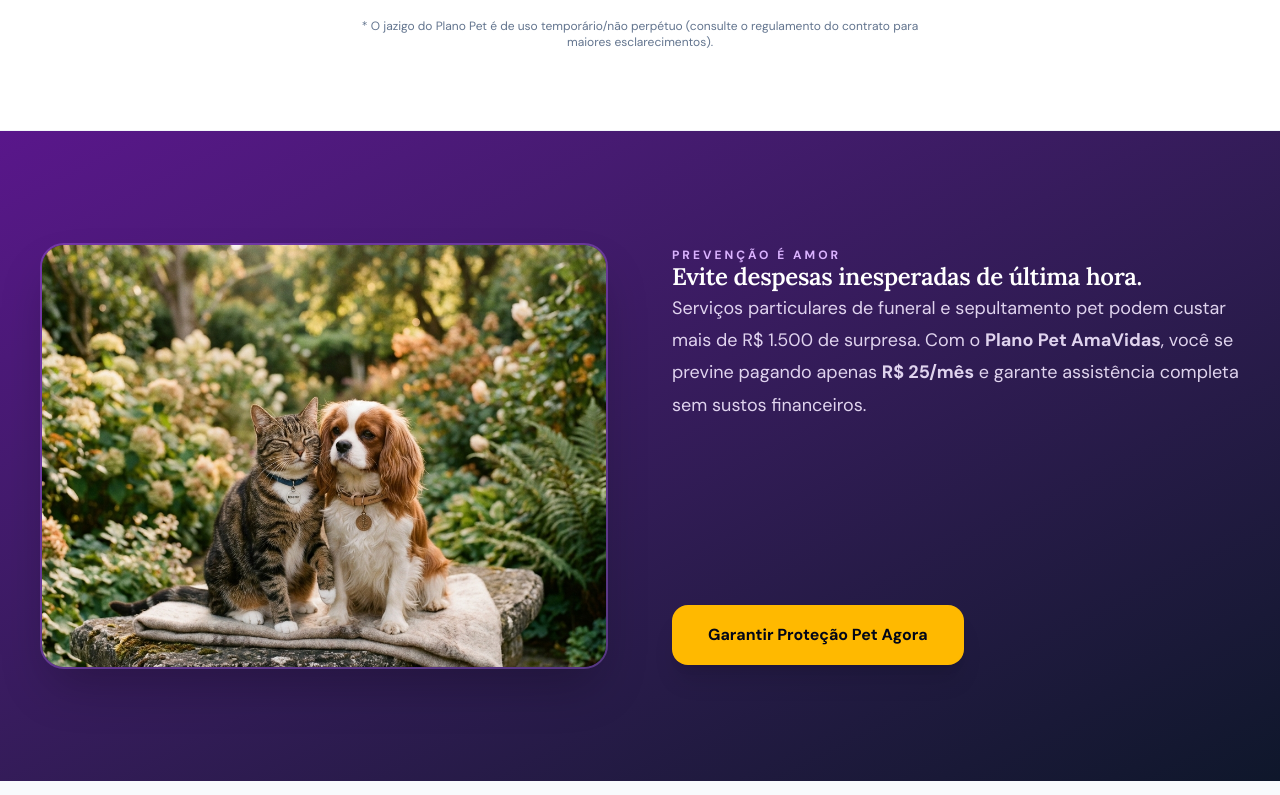
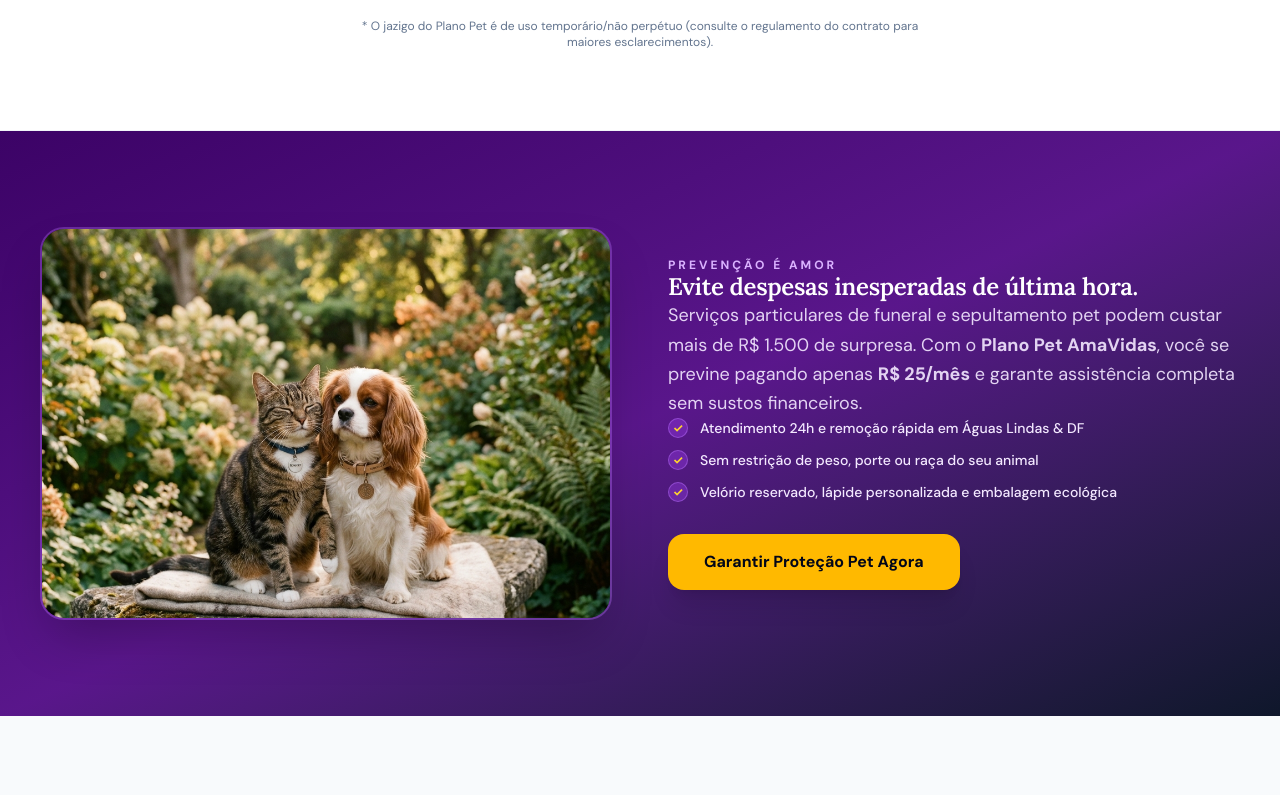
Before and after one commit to valdeir904-ui/amavidas, a Next.js app: page /plano-pet in a window 1280 px wide. Shown: the part 1440-2235 px from the top of the page. Built offline with nearby package versions, Linux system fonts and the light colour scheme; no server answers; the database is empty.

Commit message:
fix: resolver abismo roxo de espaco vazio na secao Prevencao e Amor integrando bullets de beneficios e proporcao de imagem

```diff
--- a/app/plano-pet/page.tsx
+++ b/app/plano-pet/page.tsx
@@ -280,12 +280,13 @@ function PetPageContent() {
         </section>
 
         {/* ── DESTAQUE EMOCIONAL & FOTO ── */}
-        <section className="py-24 lg:py-28 bg-gradient-to-br from-purple-900 to-slate-900 text-white relative overflow-hidden">
+        <section className="py-20 lg:py-24 bg-gradient-to-br from-purple-950 via-purple-900 to-slate-900 text-white relative overflow-hidden">
           <div className="max-w-[1280px] mx-auto px-6 min-[640px]:px-10 relative z-10">
-            <div className="grid grid-cols-1 lg:grid-cols-12 gap-12 lg:gap-16 items-stretch">
+            <div className="grid grid-cols-1 lg:grid-cols-12 gap-10 lg:gap-14 items-center">
 
-              <div className="lg:col-span-6 relative flex items-center">
-                <div className="relative w-full aspect-[4/3] rounded-3xl overflow-hidden shadow-2xl border-2 border-purple-400/30">
+              {/* Left Column Image */}
+              <div className="lg:col-span-6 relative">
+                <div className="relative w-full aspect-[16/11] rounded-3xl overflow-hidden shadow-2xl border-2 border-purple-400/30">
                   <Image
                     src="/pet_memorial_care.png"
                     alt="Carinho e respeito pet"
@@ -295,27 +296,44 @@ function PetPageContent() {
                 </div>
               </div>
 
-              <div className="lg:col-span-6 text-left flex flex-col justify-between py-1">
-                <div>
-                  <p className="text-xs font-extrabold uppercase tracking-[0.25em] text-purple-300 mb-4">
+              {/* Right Column Content */}
+              <div className="lg:col-span-6 text-left flex flex-col justify-center">
+                <p className="text-xs font-extrabold uppercase tracking-[0.25em] text-purple-300 mb-3">
                   PREVENÇÃO É AMOR
                 </p>
+
                 <h2
-                    className="text-3xl min-[768px]:text-4xl lg:text-[44px] font-semibold tracking-tight leading-[1.22] mb-7"
+                  className="text-3xl min-[768px]:text-4xl lg:text-[40px] font-semibold tracking-tight leading-[1.2] mb-4"
                   style={{ fontFamily: "var(--serif)" }}
                 >
                   Evite despesas inesperadas de última hora.
                 </h2>
-                  <p className="text-purple-100/90 text-base min-[768px]:text-lg leading-[1.8] font-normal max-w-xl">
+
+                <p className="text-purple-100/90 text-base min-[768px]:text-lg leading-relaxed mb-6 max-w-xl font-normal">
                   Serviços particulares de funeral e sepultamento pet podem custar mais de R$ 1.500 de surpresa. Com o <strong>Plano Pet AmaVidas</strong>, você se previne pagando apenas <strong>R$ 25/mês</strong> e garante assistência completa sem sustos financeiros.
                 </p>
+
+                {/* 3 Destaques de Benefícios para preencher o espaço com valor visual e perfeito alinhamento */}
+                <div className="space-y-3 mb-8">
+                  <div className="flex items-center gap-3 text-purple-100 text-sm font-medium">
+                    <div className="w-5 h-5 rounded-full bg-purple-500/30 border border-purple-400/40 text-amber-300 flex items-center justify-center font-bold text-xs shrink-0">✓</div>
+                    <span>Atendimento 24h e remoção rápida em Águas Lindas & DF</span>
+                  </div>
+                  <div className="flex items-center gap-3 text-purple-100 text-sm font-medium">
+                    <div className="w-5 h-5 rounded-full bg-purple-500/30 border border-purple-400/40 text-amber-300 flex items-center justify-center font-bold text-xs shrink-0">✓</div>
+                    <span>Sem restrição de peso, porte ou raça do seu animal</span>
+                  </div>
+                  <div className="flex items-center gap-3 text-purple-100 text-sm font-medium">
+                    <div className="w-5 h-5 rounded-full bg-purple-500/30 border border-purple-400/40 text-amber-300 flex items-center justify-center font-bold text-xs shrink-0">✓</div>
+                    <span>Velório reservado, lápide personalizada e embalagem ecológica</span>
+                  </div>
                 </div>
 
-                <div className="pt-6">
+                <div>
                   <button
                     type="button"
                     onClick={() => openForm("Plano Pet")}
-                    className="bg-amber-400 hover:bg-amber-300 text-slate-950 font-extrabold px-9 py-4.5 rounded-2xl text-base transition-all shadow-xl hover:shadow-amber-400/20 hover:-translate-y-0.5 cursor-pointer inline-flex items-center justify-center"
+                    className="bg-amber-400 hover:bg-amber-300 text-slate-950 font-extrabold px-9 py-4 rounded-2xl text-base transition-all shadow-xl hover:shadow-amber-400/20 hover:-translate-y-0.5 cursor-pointer inline-flex items-center justify-center"
                   >
                     Garantir Proteção Pet Agora
                   </button>
```
Lines whose indentation alone changed are shown as unchanged.
